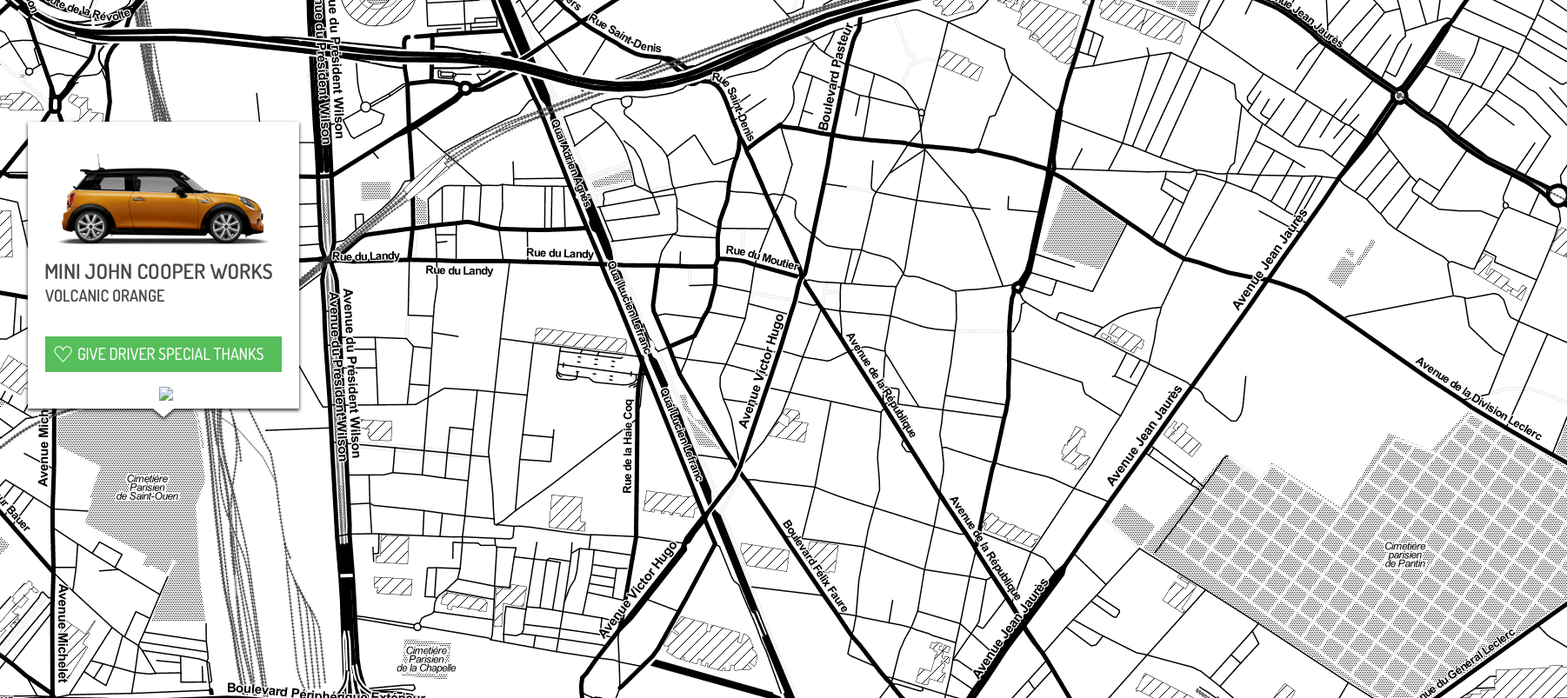
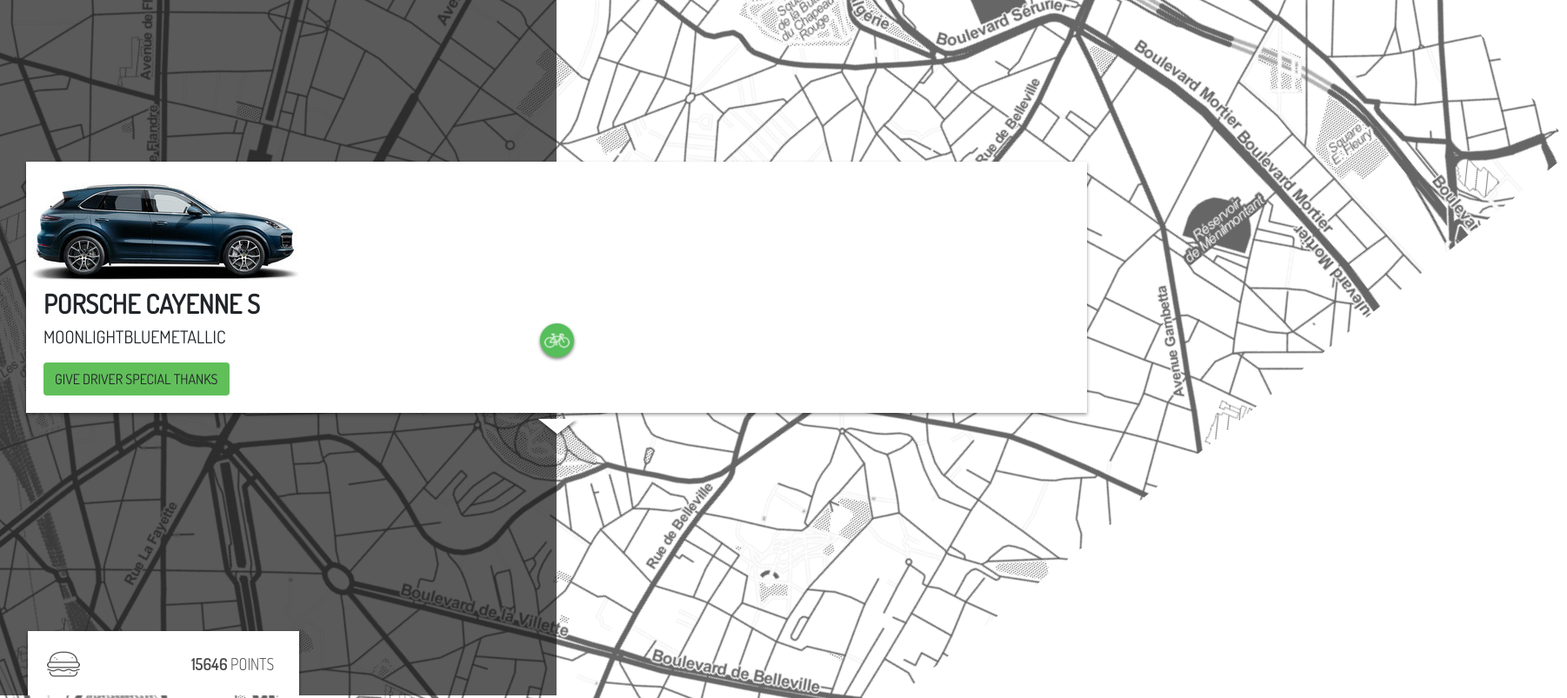
Before and after one commit to ivanmcgregor/thanksnotthanks, a plain HTML site: page index.html in a window 1280 px wide. Shown: the top 803 px of the page at 87% size, 1802 px wide, since content can reach past the window. Drawn offline with nearby package versions, Linux system fonts and the light colour scheme.

Commit message:
rework to div containers

```diff
--- a/assets/app.js
+++ b/assets/app.js
@@ -6,16 +6,20 @@ $(document).ready(function() {
         click++;
         switch (click) {
             case 1:
-                console.log('clicked 1');
+                $('.porsche').addClass('swipe-left');
+                setTimeout(function () {
+                    $('.map').addClass('map-travel-1');
+                    setTimeout(function () {
+                        $('.minhi').addClass('minhi-active');
+                    }, 220);
+                }, 250);
                 break;
             case 2:
-                console.log('clicked 2');
+                $('.minhi').addClass('swipe-right');
                 break;
             default:
                 console.log('nothing planned to happen.');
         };
     })
     console.log('ready.');
-
-
 });
--- a/assets/styles.css
+++ b/assets/styles.css
@@ -5,22 +5,105 @@
 
 
 body {
-  overflow: hidden;
+    overflow: hidden;
+    font-family: 'Dosis', sans-serif;
+}
+
+.footer {
+    position: fixed;
+    bottom: 0;
 }
 
 .map {
-    background-color: red;
-    transition: top;
+    /* original image size resized */
+    width: calc(1802px * 1.25);
+    height: calc(2031px * 1.25);
+    opacity: 0.6;
+
+    position: fixed;
+    top: -1375px;
+    left: -991px;
+    transform: rotate(-39deg);
+    transition: all 350ms ease;
+}
+.map-travel-1 {
+    top: -885px;
+    left: -991px;
+}
+.middle {
+    position: fixed;
+    width: 50vw;
+    height: 100vh;
+    background: rgba(20, 20, 20, 0.7);
 }
 
-.car {
+.bicycle {
+    height: 50px;
+    width: 50px;
     position: fixed;
-    top: calc(667px / 3 * 2);
-    left: calc(375px / 2 - 5px);
+    top: 366px;
+    left: calc(100vw / 2 - 25px);
 }
 
 .info-popup {
     position: fixed;
-    top: calc(667px / 6);
-    left: 0;
+    bottom: 325px;
+    left: 30px;
+    width: calc(100% - 60px);
+    background-color: #ffffff;
+    transition: all 300ms cubic-bezier(0.4, 0, 1, 1);
+    box-shadow: 0.4px 2px 4px rgba(0, 0, 0, 0.4);
 }
+.info-popup::after {
+    content: "▼";
+    display: inline-block;
+    transform: scaleX(2.5);
+    color: #ffffff;
+    text-shadow: 0.4px 3px 2px rgba(0,0,0,0.4);
+    font-size: 30px;
+    position: absolute;
+    bottom: -35px;
+    left: calc(50% - 14px);
+}
+
+.info-popup-btn {
+    background-color: #61BF5A;
+    text-transform: uppercase;
+}
+
+.swipe-left {
+    transform: rotate(45deg);
+    left: -550px;
+}
+.swipe-right {
+     transform: rotate(-45deg);
+     left: 550px;
+ }
+
+.minhi {
+    display: none;
+}
+.minhi-active {
+    display: block;
+}
+.porsche-img, .minhi-img {
+    max-width: 100%;
+    height: auto;
+}
+.img-spacer {
+    height: 145px;
+}
+.info-popup-text {
+    margin: 0 20px 20px;
+}
+.info-popup-text-1 {
+    font-weight: 600;
+    font-size: 30px;
+    text-transform: uppercase;
+}
+.info-popup-text-2 {
+    font-weight: 400;
+    font-size: 20px;
+    text-transform: uppercase;
+    padding-bottom: 10px;
+}
--- a/index.html
+++ b/index.html
@@ -7,17 +7,40 @@
             content='width=device-width, initial-scale=1.0, maximum-scale=1.0, user-scalable=0'
         />
         <title>ThanksNotThanks</title>
-        <link rel="stylesheet" href="assets/styles.css">
-        <link rel="stylesheet" href="assets/animations.css">
 
         <link rel="stylesheet" href="https://maxcdn.bootstrapcdn.com/bootstrap/4.0.0-beta.2/css/bootstrap.min.css" integrity="sha384-PsH8R72JQ3SOdhVi3uxftmaW6Vc51MKb0q5P2rRUpPvrszuE4W1povHYgTpBfshb" crossorigin="anonymous">
+        <link href="https://fonts.googleapis.com/css?family=Dosis" rel="stylesheet">
+        <link rel="stylesheet" href="assets/styles.css">
 
     </head>
     <body>
         <img src="assets/map.png" class="map">
-        <img src="assets/porsche.png" class="info-popup">
-        <img src="assets/mini.png" class="info-popup">
-        <img src="assets/car.png" class="car">
+        <div class="middle"></div>
+        <div class="info-popup porsche">
+            <div class="img-spacer">
+                <img src="assets/porsche.jpg" class="porsche-img">
+            </div>
+            <div class="info-popup-text">
+                <h2 class="info-popup-text-1">Porsche cayenne s</h2>
+                <h3 class="info-popup-text-2">Moonlightbluemetallic</h3>
+
+                <button class="btn info-popup-btn">Give driver special thanks</button>
+            </div>
+        </div>
+
+        <div class="info-popup minhi">
+            <div class="img-spacer">
+                <img src="assets/minhi.png" class="minhi-img">
+            </div>
+            <div class="info-popup-text">
+                <h2 class="info-popup-text-1">Minhi cooper works</h2>
+                <h3 class="info-popup-text-2">volcanic orange</h3>
+
+                <button class="btn info-popup-btn">Give driver special thanks</button>
+            </div>
+        </div>
+        <img src="assets/bicycle.png" class="bicycle">
+        <img src="assets/footer.png" class="footer">
 
 
         <script
```
Also changed, not shown: assets/animations.css (deleted), assets/be_test.jpg (deleted), assets/bicycle.png (added), assets/footer.png (added), assets/minhi.png (added), assets/minhi_old.png (renamed from assets/mini.png), assets/porsche.jpg (added), assets/porsche_old.png (renamed from assets/porsche.png).
